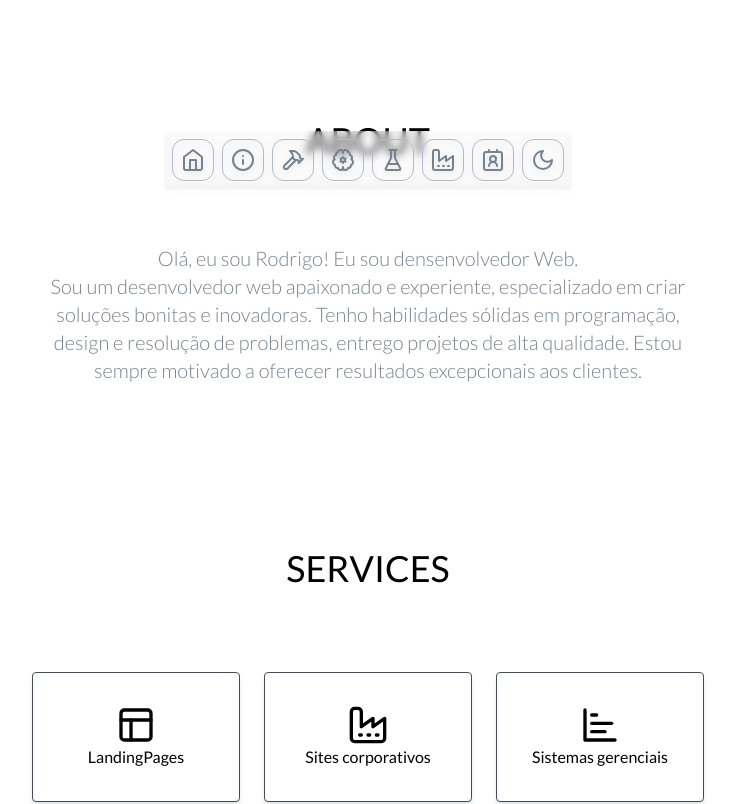
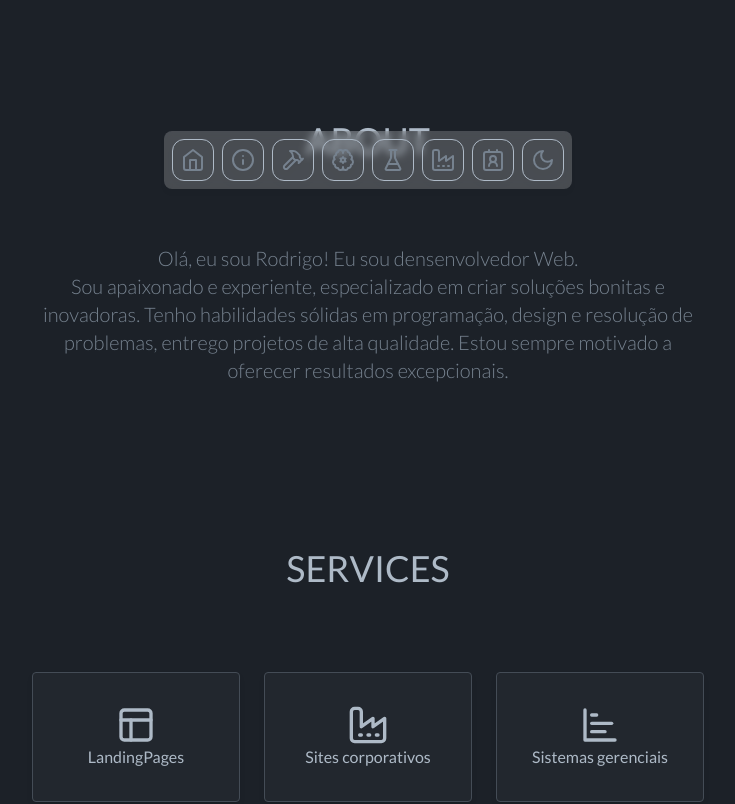
Before and after one commit to rodrigosnantes/my-tailwind-portfolio, a React (Vite) app: page / in a window 1280 px wide. Shown: the part 600-1404 px from the top of the page, without its empty margins (272-1007 px from the left). Built offline with nearby package versions, Linux system fonts and the light colour scheme.

Commit message:
fix layouts

```diff
--- a/src/App.tsx
+++ b/src/App.tsx
@@ -23,7 +23,7 @@ export const ThemeContext = createContext<Tcontext>({} as Tcontext);
 AOS.init();
 
 export default function App() {
-  const [dark, setDark] = useState(false);
+  const [dark, setDark] = useState(true);
 
   function handleTheme(): void {
     setDark((prev) => !prev);
--- a/src/view/use-case/about-sec/AboutSec.tsx
+++ b/src/view/use-case/about-sec/AboutSec.tsx
@@ -11,11 +11,10 @@ export default function AboutSec() {
       <SecContent>
         <Typography CustomClass="md:text-xl text-center text-dark-font-night font-light">
           <p>Olá, eu sou Rodrigo! Eu sou densenvolvedor Web.</p>
-          Sou um desenvolvedor web apaixonado e experiente, especializado em
+          Sou apaixonado e experiente, especializado em
           criar soluções bonitas e inovadoras. Tenho habilidades sólidas em
           programação, design e resolução de problemas, entrego projetos de alta
-          qualidade. Estou sempre motivado a oferecer resultados excepcionais
-          aos clientes.
+          qualidade. Estou sempre motivado a oferecer resultados excepcionais.
         </Typography>
       </SecContent>
     </SecContainer>
--- a/src/view/use-case/floating-control/FloatingControl.tsx
+++ b/src/view/use-case/floating-control/FloatingControl.tsx
@@ -28,7 +28,7 @@ export default function FloatingControl() {
 
   return (
     <div className="fixed bottom-0 inset-x-0 h-20 flex items-center justify-center">
-      <div className="flex items-center justify-center py-2 px-2 gap-2 bg-white bg-opacity-20 backdrop-blur-sm rounded drop-shadow-md">
+      <div className="flex items-center justify-center py-2 px-2 gap-2 bg-white bg-opacity-20 backdrop-blur-sm rounded-lg drop-shadow-md">
         {navList.map((item) => (
           <NavIcon reference={item.ref} callback={item.callback}>
             {cloneElement(item.icon, {
--- a/src/view/use-case/project-sec/components/ProjectItemCard.tsx
+++ b/src/view/use-case/project-sec/components/ProjectItemCard.tsx
@@ -16,7 +16,7 @@ export default function ProjectItemCard({ image, redirectUrl } : { image: any, r
   return (
     <div
       className="
-      w-60
+      w-80
       h-60
       rounded
       shadow-md
```
